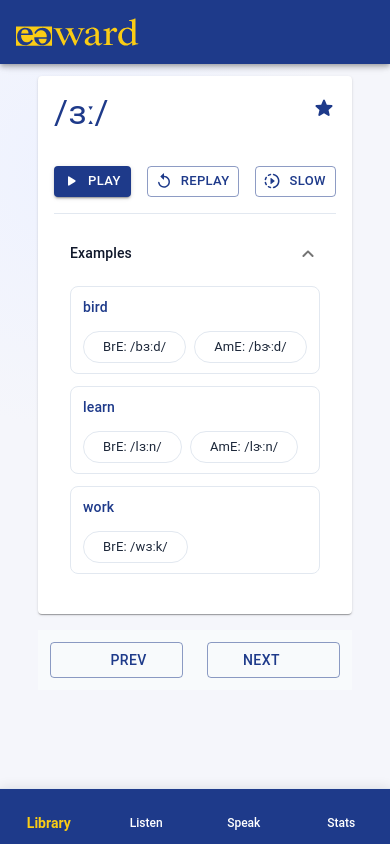
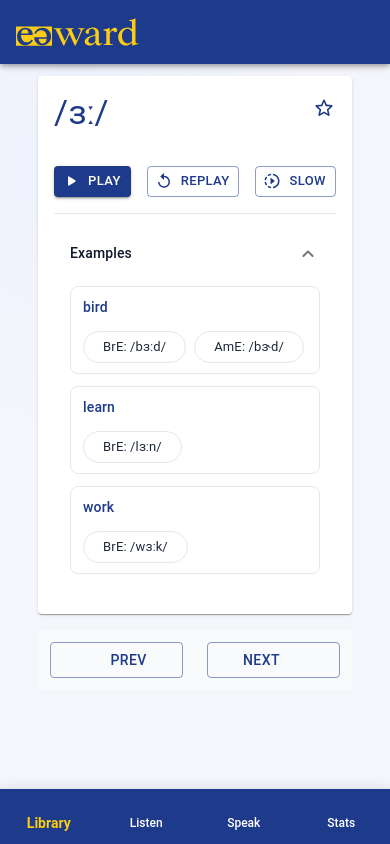
Before and after one commit to jaymes-nsek/airward, a React (Vite) app: page /library in a window 390 px wide. Built offline with nearby package versions, Linux system fonts and the light colour scheme; some icons are missing.

Commit message:
feat(a11y): add listbox keyboard navigation and refine VowelDetails data and IPA rendering

```diff
--- a/src/components/vowel-details/VowelDetails.types.ts
+++ b/src/components/vowel-details/VowelDetails.types.ts
@@ -9,8 +9,10 @@ export type VowelExample = {
 }
 
 export type VowelDetails = {
+    id: string
     symbol: string
     keyword: string
+    notes?: string;
     isFavorite: boolean
     examples: VowelExample[]
 }
--- a/src/components/vowel-details/vowel-details-card/VowelDetailsCard.scss
+++ b/src/components/vowel-details/vowel-details-card/VowelDetailsCard.scss
@@ -19,11 +19,6 @@
 .vowel-details__symbol {
     font-weight: 700;
     line-height: 1.1;
-}
-
-.vowel-details__keyword {
-    letter-spacing: 0.16em;
-    text-transform: uppercase;
 }
 
 .vowel-details__content {
--- a/src/components/vowel-library-page/VowelLibraryPage.tsx
+++ b/src/components/vowel-library-page/VowelLibraryPage.tsx
@@ -87,6 +87,8 @@ export function VowelLibraryPage() {
                     selectedIndex={state.selectedIndex}
                     isLoading={isLoading}
                     onSelect={handleSelect}
+                    role="listbox"
+                    tabIndex={0}
                 />
             </Box>
 
--- a/src/components/vowel-library/VowelLibrary.scss
+++ b/src/components/vowel-library/VowelLibrary.scss
@@ -25,7 +25,7 @@
 
   &__item {
     justify-content: center;
-    text-transform: none;
+    text-transform: lowercase !important;
     font-weight: 600;
     border-radius: 10px;
     min-height: 44px;
--- a/src/services/VowelDetailsService.ts
+++ b/src/services/VowelDetailsService.ts
@@ -4,32 +4,34 @@ import type {VowelDetails} from "../components/vowel-details/VowelDetails.types.
 
 
 const DUMMY_VOWEL_DETAILS: VowelDetails = {
-    symbol: '/ɜː/',
-    keyword: 'NURSE',
-    isFavorite: true,
+    id: "_7_vowel_3_long",
+    symbol: "/ɜː/",
+    keyword: "NURSE",
+    notes: "3 long",
+    isFavorite: false,
     examples: [
         {
-            word: 'bird',
+            word: "bird",
             pronunciations: [
-                {dialect: 'BrE', ipa: '/bɜːd/'},
-                {dialect: 'AmE', ipa: '/bɝːd/'},
-            ],
+                { dialect: "BrE", ipa: "/bɜːd/" },
+                { dialect: "AmE", ipa: "/bɝd/" }
+            ]
         },
         {
-            word: 'learn',
+            word: "learn",
             pronunciations: [
-                {dialect: 'BrE', ipa: '/lɜːn/'},
-                {dialect: 'AmE', ipa: '/lɝːn/'},
-            ],
+                { dialect: "BrE", ipa: "/lɜːn/" }
+            ]
         },
         {
             word: 'work',
             pronunciations: [
                 {dialect: 'BrE', ipa: '/wɜːk/'},
             ],
-        },
-    ],
+        }
+    ]
 }
+
 
 class VowelDetailsService extends BaseService {
     getVowelDetails(): Observable<VowelDetails> {
--- a/src/services/VowelLibraryService.ts
+++ b/src/services/VowelLibraryService.ts
@@ -4,402 +4,460 @@ import type {VowelDetails} from '../components/vowel-details/VowelDetails.types.
 
 const DUMMY_VOWEL_LIBRARY: VowelDetails[] = [
     {
-        symbol: '/iː/',
-        keyword: 'FLEECE',
+        id: "_1_vowel_i_long",
+        symbol: "/iː/",
+        keyword: "FLEECE",
+        notes: "i long",
         isFavorite: false,
         examples: [
             {
-                word: 'see',
+                word: "see",
                 pronunciations: [
-                    {dialect: 'BrE', ipa: '/siː/'},
-                    {dialect: 'AmE', ipa: '/siː/'},
-                ],
+                    {dialect: "BrE", ipa: "/siː/"},
+                    {dialect: "AmE", ipa: "/siː/"}
+                ]
             },
             {
-                word: 'green',
+                word: "green",
                 pronunciations: [
-                    {dialect: 'BrE', ipa: '/ɡriːn/'},
-                ],
-            },
-        ],
+                    {dialect: "BrE", ipa: "/ɡriːn/"}
+                ]
+            }
+        ]
     },
+
     {
-        symbol: '/ɪ/',
-        keyword: 'KIT',
+        id: "_2_vowel_i_short",
+        symbol: "/ɪ/",
+        keyword: "KIT",
+        notes: "i short",
         isFavorite: false,
         examples: [
             {
-                word: 'sit',
+                word: "sit",
                 pronunciations: [
-                    {dialect: 'BrE', ipa: '/sɪt/'},
-                    {dialect: 'AmE', ipa: '/sɪt/'},
-                ],
+                    {dialect: "BrE", ipa: "/sɪt/"},
+                    {dialect: "AmE", ipa: "/sɪt/"}
+                ]
             },
             {
-                word: 'pin',
+                word: "busy",
                 pronunciations: [
-                    {dialect: 'BrE', ipa: '/pɪn/'},
-                ],
-            },
-        ],
+                    {dialect: "BrE", ipa: "/ˈbɪzi/"}
+                ]
+            }
+        ]
     },
+
     {
-        symbol: '/e/',
-        keyword: 'DRESS',
+        id: "_3_vowel_e",
+        symbol: "/e/",
+        keyword: "DRESS",
+        notes: "e",
         isFavorite: false,
         examples: [
             {
-                word: 'bed',
+                word: "bed",
                 pronunciations: [
-                    {dialect: 'BrE', ipa: '/bed/'},
-                    {dialect: 'AmE', ipa: '/bɛd/'},
-                ],
+                    {dialect: "BrE", ipa: "/bed/"},
+                    {dialect: "AmE", ipa: "/bɛd/"}
+                ]
             },
             {
-                word: 'check',
+                word: "head",
                 pronunciations: [
-                    {dialect: 'BrE', ipa: '/tʃek/'},
-                ],
-            },
-        ],
+                    {dialect: "BrE", ipa: "/hed/"}
+                ]
+            }
+        ]
     },
+
     {
-        symbol: '/æ/',
-        keyword: 'TRAP',
+        id: "_4_vowel_ae",
+        symbol: "/æ/",
+        keyword: "TRAP",
+        notes: "ae",
         isFavorite: false,
         examples: [
             {
-                word: 'cat',
+                word: "cat",
                 pronunciations: [
-                    {dialect: 'BrE', ipa: '/kæt/'},
-                    {dialect: 'AmE', ipa: '/kæt/'},
-                ],
+                    {dialect: "BrE", ipa: "/kæt/"},
+                    {dialect: "AmE", ipa: "/kæt/"}
+                ]
             },
             {
-                word: 'map',
+                word: "happy",
                 pronunciations: [
-                    {dialect: 'BrE', ipa: '/mæp/'},
-                ],
-            },
-        ],
+                    {dialect: "BrE", ipa: "/ˈhæpi/"}
+                ]
+            }
+        ]
     },
+
     {
-        symbol: '/ɑː/',
-        keyword: 'PALM',
+        id: "_5_vowel_schwa",
+        symbol: "/ə/",
+        keyword: "SCHWA",
+        notes: "schwa",
         isFavorite: false,
         examples: [
             {
-                word: 'arm',
+                word: "about",
                 pronunciations: [
-                    {dialect: 'BrE', ipa: '/ɑːm/'},
-                    {dialect: 'AmE', ipa: '/ɑːrm/'},
-                ],
+                    {dialect: "BrE", ipa: "/əˈbaʊt/"},
+                    {dialect: "AmE", ipa: "/əˈbaʊt/"}
+                ]
             },
             {
-                word: 'start',
+                word: "teacher",
                 pronunciations: [
-                    {dialect: 'BrE', ipa: '/stɑːt/'},
-                ],
-            },
-        ],
+                    {dialect: "BrE", ipa: "/ˈtiːtʃə/"}
+                ]
+            }
+        ]
     },
+
     {
-        symbol: '/ɒ/',
-        keyword: 'LOT',
+        id: "_6_vowel_v",
+        symbol: "/ʌ/",
+        keyword: "STRUT",
+        notes: "v",
         isFavorite: false,
         examples: [
             {
-                word: 'hot',
+                word: "cup",
                 pronunciations: [
-                    {dialect: 'BrE', ipa: '/hɒt/'},
-                ],
+                    {dialect: "BrE", ipa: "/kʌp/"},
+                    {dialect: "AmE", ipa: "/kʌp/"}
+                ]
             },
             {
-                word: 'dog',
+                word: "love",
                 pronunciations: [
-                    {dialect: 'BrE', ipa: '/dɒɡ/'},
-                ],
-            },
-        ],
+                    {dialect: "BrE", ipa: "/lʌv/"}
+                ]
+            }
+        ]
     },
+
     {
-        symbol: '/ɔː/',
-        keyword: 'THOUGHT',
+        id: "_7_vowel_3_long",
+        symbol: "/ɜː/",
+        keyword: "NURSE",
+        notes: "3 long",
         isFavorite: false,
         examples: [
             {
-                word: 'law',
+                word: "bird",
                 pronunciations: [
-                    {dialect: 'BrE', ipa: '/lɔː/'},
-                    {dialect: 'AmE', ipa: '/lɔː/'},
-                ],
+                    {dialect: "BrE", ipa: "/bɜːd/"},
+                    {dialect: "AmE", ipa: "/bɝd/"}
+                ]
             },
             {
-                word: 'talk',
+                word: "learn",
                 pronunciations: [
-                    {dialect: 'BrE', ipa: '/tɔːk/'},
-                ],
-            },
-        ],
+                    {dialect: "BrE", ipa: "/lɜːn/"}
+                ]
+            }
+        ]
     },
+
     {
-        symbol: '/ʊ/',
-        keyword: 'FOOT',
+        id: "_8_vowel_a_long",
+        symbol: "/ɑː/",
+        keyword: "PALM",
+        notes: "a long",
         isFavorite: false,
         examples: [
             {
-                word: 'book',
+                word: "father",
                 pronunciations: [
-                    {dialect: 'BrE', ipa: '/bʊk/'},
-                    {dialect: 'AmE', ipa: '/bʊk/'},
-                ],
+                    {dialect: "BrE", ipa: "/ˈfɑːðə/"},
+                    {dialect: "AmE", ipa: "/ˈfɑðɚ/"}
+                ]
             },
             {
-                word: 'good',
+                word: "calm",
                 pronunciations: [
-                    {dialect: 'BrE', ipa: '/ɡʊd/'},
-                ],
-            },
-        ],
+                    {dialect: "BrE", ipa: "/kɑːm/"}
+                ]
+            }
+        ]
     },
+
     {
-        symbol: '/uː/',
-        keyword: 'GOOSE',
+        id: "_9_vowel_o_short",
+        symbol: "/ɒ/",
+        keyword: "LOT",
+        notes: "o short (a-flipped)",
         isFavorite: false,
         examples: [
             {
-                word: 'goose',
+                word: "hot",
                 pronunciations: [
-                    {dialect: 'BrE', ipa: '/ɡuːs/'},
-                    {dialect: 'AmE', ipa: '/ɡuːs/'},
-                ],
+                    {dialect: "BrE", ipa: "/hɒt/"}
+                ]
             },
             {
-                word: 'move',
+                word: "watch",
                 pronunciations: [
-                    {dialect: 'BrE', ipa: '/muːv/'},
-                ],
-            },
-        ],
+                    {dialect: "BrE", ipa: "/wɒtʃ/"}
+                ]
+            }
+        ]
     },
+
     {
-        symbol: '/ʌ/',
-        keyword: 'STRUT',
+        id: "_10_vowel_o_long",
+        symbol: "/ɔː/",
+        keyword: "THOUGHT",
+        notes: "o long",
         isFavorite: false,
         examples: [
             {
-                word: 'cup',
+                word: "law",
                 pronunciations: [
-                    {dialect: 'BrE', ipa: '/kʌp/'},
-                    {dialect: 'AmE', ipa: '/kʌp/'},
-                ],
+                    {dialect: "BrE", ipa: "/lɔː/"},
+                    {dialect: "AmE", ipa: "/lɔ/"}
+                ]
             },
             {
-                word: 'luck',
+                word: "north",
                 pronunciations: [
-                    {dialect: 'BrE', ipa: '/lʌk/'},
-                ],
-            },
-        ],
+                    {dialect: "BrE", ipa: "/nɔːθ/"}
+                ]
+            }
+        ]
     },
+
     {
-        symbol: '/ɜː/',
-        keyword: 'NURSE',
-        isFavorite: true,
-        examples: [
-            {
-                word: 'bird',
-                pronunciations: [
-                    {dialect: 'BrE', ipa: '/bɜːd/'},
-                    {dialect: 'AmE', ipa: '/bɝːd/'},
-                ],
-            },
-            {
-                word: 'learn',
-                pronunciations: [
-                    {dialect: 'BrE', ipa: '/lɜːn/'},
-                    {dialect: 'AmE', ipa: '/lɝːn/'},
-                ],
-            },
-        ],
-    },
-    {
-        symbol: '/ə/',
-        keyword: 'COMMA',
+        id: "_11_vowel_u_short",
+        symbol: "/ʊ/",
+        keyword: "FOOT",
+        notes: "u short (horse shoe)",
         isFavorite: false,
         examples: [
             {
-                word: 'about',
+                word: "book",
                 pronunciations: [
-                    {dialect: 'BrE', ipa: '/əˈbaʊt/'},
-                    {dialect: 'AmE', ipa: '/əˈbaʊt/'},
-                ],
+                    {dialect: "BrE", ipa: "/bʊk/"},
+                    {dialect: "AmE", ipa: "/bʊk/"}
+                ]
             },
             {
-                word: 'sofa',
+                word: "good",
                 pronunciations: [
-                    {dialect: 'BrE', ipa: '/ˈsəʊfə/'},
-                ],
-            },
-        ],
+                    {dialect: "BrE", ipa: "/ɡʊd/"}
+                ]
+            }
+        ]
     },
+
     {
-        symbol: '/eɪ/',
-        keyword: 'FACE',
+        id: "_12_vowel_u_long",
+        symbol: "/uː/",
+        keyword: "GOOSE",
+        notes: "u long",
         isFavorite: false,
         examples: [
             {
-                word: 'day',
+                word: "food",
                 pronunciations: [
-                    {dialect: 'BrE', ipa: '/deɪ/'},
-                    {dialect: 'AmE', ipa: '/deɪ/'},
-                ],
+                    {dialect: "BrE", ipa: "/fuːd/"},
+                    {dialect: "AmE", ipa: "/fuːd/"}
+                ]
             },
             {
-                word: 'rain',
+                word: "blue",
                 pronunciations: [
-                    {dialect: 'BrE', ipa: '/reɪn/'},
-                ],
-            },
-        ],
+                    {dialect: "BrE", ipa: "/bluː/"}
+                ]
+            }
+        ]
     },
+
     {
-        symbol: '/aɪ/',
-        keyword: 'PRICE',
+        id: "_13_vowel_ia",
+        symbol: "/ɪə/",
+        keyword: "NEAR",
+        notes: "i_schwa",
         isFavorite: false,
         examples: [
             {
-                word: 'my',
+                word: "here",
                 pronunciations: [
-                    {dialect: 'BrE', ipa: '/maɪ/'},
-                    {dialect: 'AmE', ipa: '/maɪ/'},
-                ],
+                    {dialect: "BrE", ipa: "/hɪə/"}
+                ]
             },
             {
-                word: 'time',
+                word: "idea",
                 pronunciations: [
-                    {dialect: 'BrE', ipa: '/taɪm/'},
-                ],
-            },
-        ],
+                    {dialect: "BrE", ipa: "/aɪˈdɪə/"}
+                ]
+            }
+        ]
     },
+
     {
-        symbol: '/ɔɪ/',
-        keyword: 'CHOICE',
+        id: "_14_vowel_ea",
+        symbol: "/eə/",
+        keyword: "SQUARE",
+        notes: "e_schwa",
         isFavorite: false,
         examples: [
             {
-                word: 'boy',
+                word: "care",
                 pronunciations: [
-                    {dialect: 'BrE', ipa: '/bɔɪ/'},
-                    {dialect: 'AmE', ipa: '/bɔɪ/'},
-                ],
+                    {dialect: "BrE", ipa: "/keə/"}
+                ]
             },
             {
-                word: 'join',
+                word: "fair",
                 pronunciations: [
-                    {dialect: 'BrE', ipa: '/dʒɔɪn/'},
-                ],
-            },
-        ],
+                    {dialect: "BrE", ipa: "/feə/"}
+                ]
+            }
+        ]
     },
+
     {
-        symbol: '/aʊ/',
-        keyword: 'MOUTH',
+        id: "_15_vowel_ua",
+        symbol: "/ʊə/",
+        keyword: "CURE",
+        notes: "u-hs_schwa",
         isFavorite: false,
         examples: [
             {
-                word: 'now',
+                word: "tour",
                 pronunciations: [
-                    {dialect: 'BrE', ipa: '/naʊ/'},
-                    {dialect: 'AmE', ipa: '/naʊ/'},
-                ],
+                    {dialect: "BrE", ipa: "/tʊə/"}
+                ]
             },
             {
-                word: 'loud',
+                word: "pure",
                 pronunciations: [
-                    {dialect: 'BrE', ipa: '/laʊd/'},
-                ],
-            },
-        ],
+                    {dialect: "BrE", ipa: "/pjʊə/"}
+                ]
+            }
+        ]
     },
+
     {
-        symbol: '/əʊ/',
-        keyword: 'GOAT',
+        id: "_16_vowel_ei",
+        symbol: "/eɪ/",
+        keyword: "FACE",
+        notes: "ei",
         isFavorite: false,
         examples: [
             {
-                word: 'home',
+                word: "day",
                 pronunciations: [
-                    {dialect: 'BrE', ipa: '/həʊm/'},
-                ],
+                    {dialect: "BrE", ipa: "/deɪ/"},
+                    {dialect: "AmE", ipa: "/deɪ/"}
+                ]
             },
             {
-                word: 'go',
+                word: "rain",
                 pronunciations: [
-                    {dialect: 'BrE', ipa: '/ɡəʊ/'},
-                    {dialect: 'AmE', ipa: '/ɡoʊ/'},
-                ],
-            },
-        ],
+                    {dialect: "BrE", ipa: "/reɪn/"}
+                ]
+            }
+        ]
     },
+
     {
-        symbol: '/ɪə/',
-        keyword: 'NEAR',
+        id: "_17_vowel_ai",
+        symbol: "/aɪ/",
+        keyword: "PRICE",
+        notes: "ai",
         isFavorite: false,
         examples: [
             {
-                word: 'ear',
+                word: "time",
                 pronunciations: [
-                    {dialect: 'BrE', ipa: '/ɪə/'},
-                ],
+                    {dialect: "BrE", ipa: "/taɪm/"},
+                    {dialect: "AmE", ipa: "/taɪm/"}
+                ]
             },
             {
-                word: 'cheer',
+                word: "eye",
                 pronunciations: [
-                    {dialect: 'BrE', ipa: '/tʃɪə/'},
-                ],
-            },
-        ],
+                    {dialect: "BrE", ipa: "/aɪ/"}
+                ]
+            }
+        ]
     },
+
     {
-        symbol: '/eə/',
-        keyword: 'SQUARE',
+        id: "_18_vowel_oi",
+        symbol: "/ɔɪ/",
+        keyword: "CHOICE",
+        notes: "inverted-C_i",
         isFavorite: false,
         examples: [
             {
-                word: 'hair',
+                word: "boy",
                 pronunciations: [
-                    {dialect: 'BrE', ipa: '/heə/'},
-                ],
+                    {dialect: "BrE", ipa: "/bɔɪ/"},
+                    {dialect: "AmE", ipa: "/bɔɪ/"}
+                ]
             },
             {
-                word: 'care',
+                word: "voice",
                 pronunciations: [
-                    {dialect: 'BrE', ipa: '/keə/'},
-                ],
-            },
-        ],
+                    {dialect: "BrE", ipa: "/vɔɪs/"}
+                ]
+            }
+        ]
     },
+
     {
-        symbol: '/ʊə/',
-        keyword: 'CURE',
+        id: "_19_vowel_ou",
+        symbol: "/əʊ/",
+        keyword: "GOAT",
+        notes: "schwa_u-hs",
         isFavorite: false,
         examples: [
             {
-                word: 'tour',
+                word: "go",
                 pronunciations: [
-                    {dialect: 'BrE', ipa: '/tʊə/'},
-                ],
+                    {dialect: "BrE", ipa: "/ɡəʊ/"},
+                    {dialect: "AmE", ipa: "/ɡoʊ/"}
+                ]
             },
             {
-                word: 'pure',
+                word: "home",
                 pronunciations: [
-                    {dialect: 'BrE', ipa: '/pjʊə/'},
-                ],
+                    {dialect: "BrE", ipa: "/həʊm/"}
+                ]
+            }
+        ]
+    },
+
+    {
+        id: "_20_vowel_au",
+        symbol: "/aʊ/",
+        keyword: "MOUTH",
+        notes: "a_u-hs",
+        isFavorite: false,
+        examples: [
+            {
+                word: "now",
+                pronunciations: [
+                    {dialect: "BrE", ipa: "/naʊ/"},
+                    {dialect: "AmE", ipa: "/naʊ/"}
+                ]
             },
-        ],
-    },
+            {
+                word: "house",
+                pronunciations: [
+                    {dialect: "BrE", ipa: "/haʊs/"}
+                ]
+            }
+        ]
+    }
 ]
 
 class VowelLibraryService extends BaseService {
--- /dev/null
+++ b/src/shared/a11y/listboxIds.ts
@@ -0,0 +1,3 @@
+export function getVowelOptionId(vowelId: string) {
+    return `vowel-option-${vowelId}`
+}
--- /dev/null
+++ b/src/shared/a11y/useListboxNavigation.ts
@@ -0,0 +1,97 @@
+import * as React from 'react'
+
+type UseListboxNavigationArgs = {
+    count: number
+    selectedIndex: number
+    onSelect: (index: number) => void
+    /**
+     * Default: true
+     * If true, Arrow navigation wraps around (last -> first).
+     */
+    wrap?: boolean
+    /**
+     * If true, Space/Enter calls onSelect(selectedIndex) (often optional).
+     * Default: false
+     */
+    confirmOnSpaceEnter?: boolean
+}
+
+type UseListboxNavigationResult = {
+    safeSelectedIndex: number
+    activeIndex: number
+    onKeyDown: (e: React.KeyboardEvent<HTMLElement>) => void
+}
+
+function clamp(i: number, min: number, max: number) {
+    return Math.max(min, Math.min(i, max))
+}
+
+function normaliseSelectedIndex(selectedIndex: number, count: number) {
+    if (count <= 0) return -1
+    return clamp(selectedIndex, 0, count - 1)
+}
+
+export function useListboxNavigation({
+                                         count,
+                                         selectedIndex,
+                                         onSelect,
+                                         wrap = true,
+                                         confirmOnSpaceEnter = false,
+                                     }: UseListboxNavigationArgs): UseListboxNavigationResult {
+    const safeSelectedIndex = normaliseSelectedIndex(selectedIndex, count)
+    const activeIndex = safeSelectedIndex >= 0 ? safeSelectedIndex : 0
+
+    const move = React.useCallback(
+        (next: number) => {
+            if (count <= 0) return
+            const finalIndex = wrap
+                ? (next + count) % count
+                : clamp(next, 0, count - 1)
+            onSelect(finalIndex)
+        },
+        [count, onSelect, wrap]
+    )
+
+    const onKeyDown = React.useCallback(
+        (e: React.KeyboardEvent<HTMLElement>) => {
+            if (count <= 0) return
+
+            switch (e.key) {
+                case 'ArrowRight':
+                case 'ArrowDown':
+                    e.preventDefault()
+                    move(activeIndex + 1)
+                    return
+
+                case 'ArrowLeft':
+                case 'ArrowUp':
+                    e.preventDefault()
+                    move(activeIndex - 1)
+                    return
+
+                case 'Home':
+                    e.preventDefault()
+                    move(0)
+                    return
+
+                case 'End':
+                    e.preventDefault()
+                    move(count - 1)
+                    return
+
+                case 'Enter':
+                case ' ':
+                    if (!confirmOnSpaceEnter) return
+                    e.preventDefault()
+                    if (safeSelectedIndex >= 0) onSelect(safeSelectedIndex)
+                    return
+
+                default:
+                    return
+            }
+        },
+        [count, activeIndex, move, confirmOnSpaceEnter, safeSelectedIndex, onSelect]
+    )
+
+    return { safeSelectedIndex, activeIndex, onKeyDown }
+}
```
Also changed, not shown: src/components/vowel-library/VowelLibrary.tsx (+39 -6 lines).
